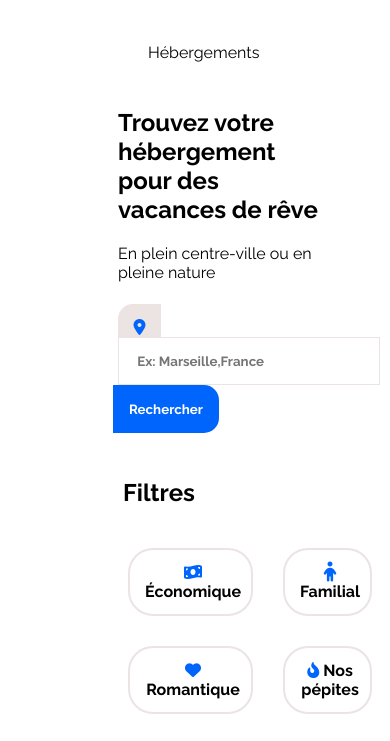
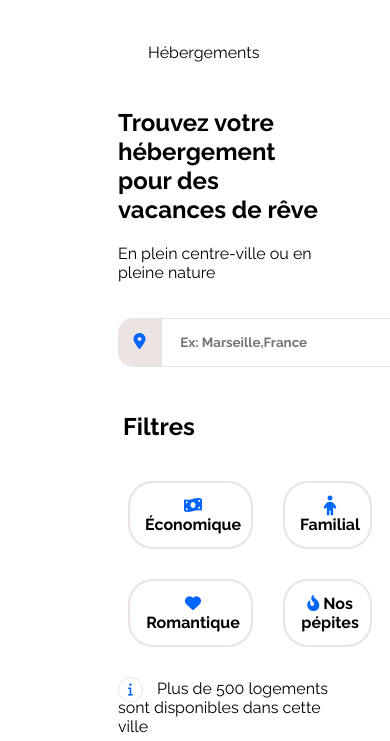
Before and after one commit to Tabouri/Booki-projet2, a plain HTML site: page index.html in a window 390 px wide. Shown: the part 80-821 px from the top of the page. Drawn offline with Linux system fonts and the light colour scheme.

Commit message:
modifier barre de recherche

```diff
--- a/css/style.css
+++ b/css/style.css
@@ -493,4 +493,8 @@ footer {
     width: 100%;
     height: 500px;
   }
+  form {
+    display: grid;
+    grid-template-columns: 0fr 0fr 0fr;
+  }
 }
```
